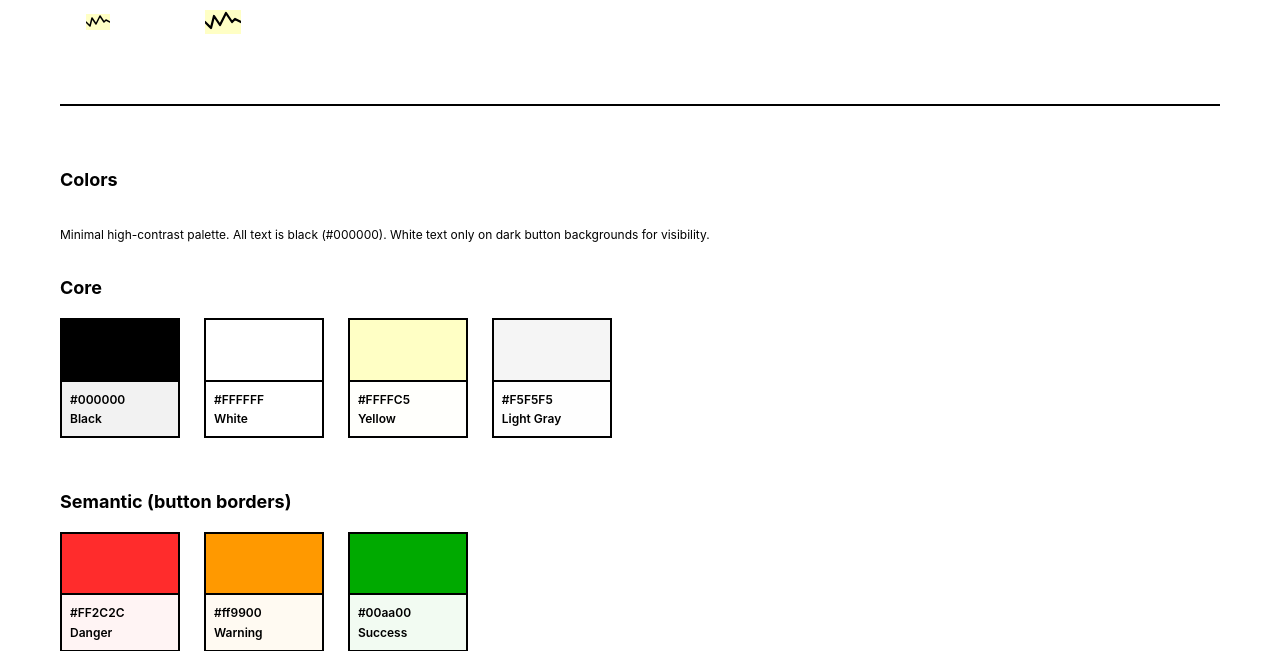
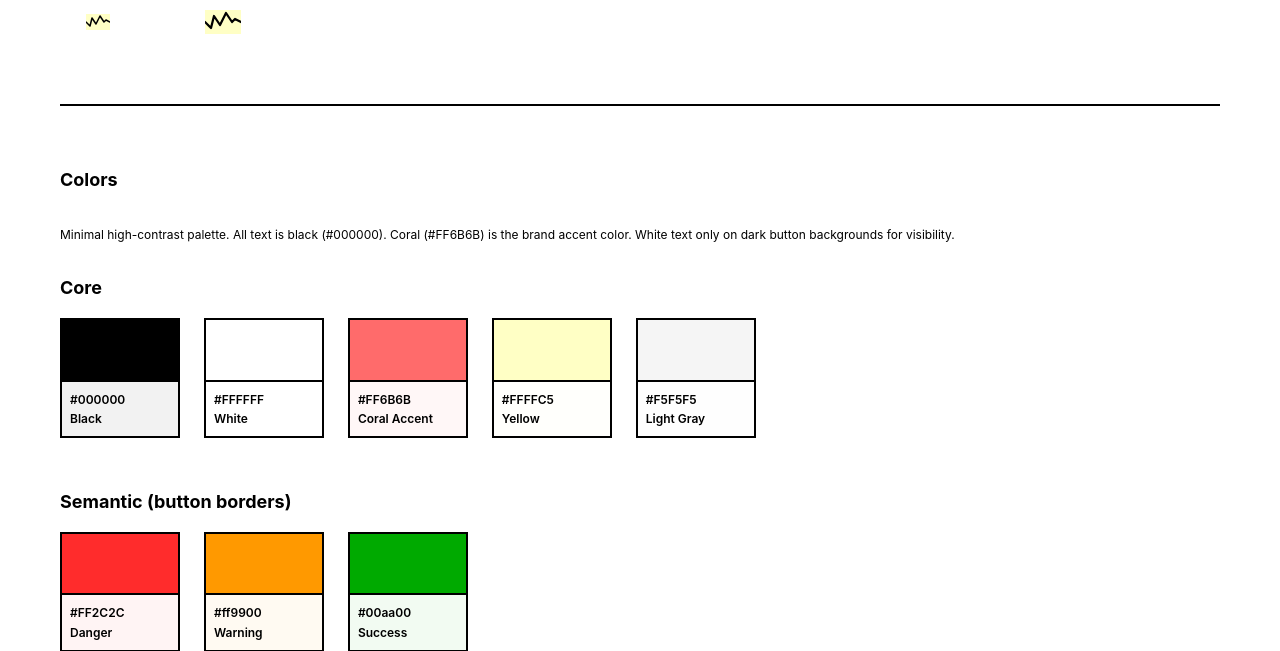
Before and after one commit to hektopascal2026/seismo_0.4, a PHP site: page /index.php?action=styleguide in a window 1280 px wide. Shown: the part 229-880 px from the top of the page. Run offline with PHP 8.4, Linux system fonts and the light colour scheme.

Commit message:
Add coral accent (#FF6B6B) to styleguide core colors
Co-authored-by: Cursor <cursoragent@cursor.com>

```diff
--- a/views/styleguide.php
+++ b/views/styleguide.php
@@ -163,7 +163,7 @@
         <!-- Colors -->
         <section class="styleguide-section">
             <h2>Colors</h2>
-            <p>Minimal high-contrast palette. All text is black (#000000). White text only on dark button backgrounds for visibility.</p>
+            <p>Minimal high-contrast palette. All text is black (#000000). Coral (#FF6B6B) is the brand accent color. White text only on dark button backgrounds for visibility.</p>
 
             <h3>Core</h3>
             <div>
@@ -172,6 +172,9 @@
                 </div>
                 <div class="color-swatch" style="background-color: #FFFFFF;">
                     <div class="color-swatch-info">#FFFFFF<br>White</div>
+                </div>
+                <div class="color-swatch" style="background-color: #FF6B6B;">
+                    <div class="color-swatch-info">#FF6B6B<br>Coral Accent</div>
                 </div>
                 <div class="color-swatch" style="background-color: #FFFFC5;">
                     <div class="color-swatch-info">#FFFFC5<br>Yellow</div>
```
